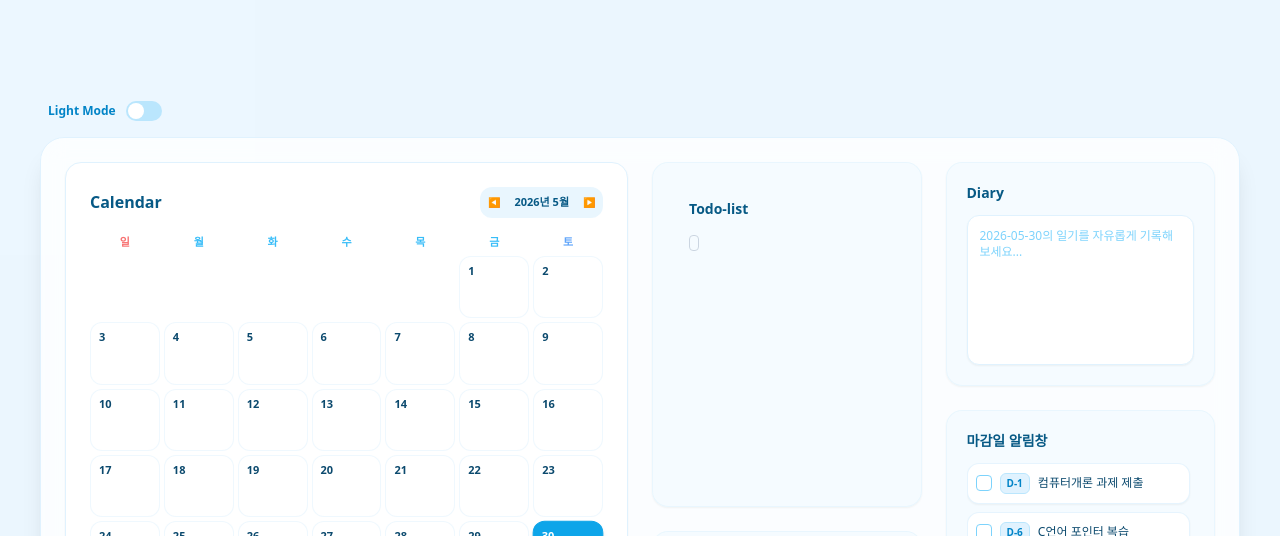
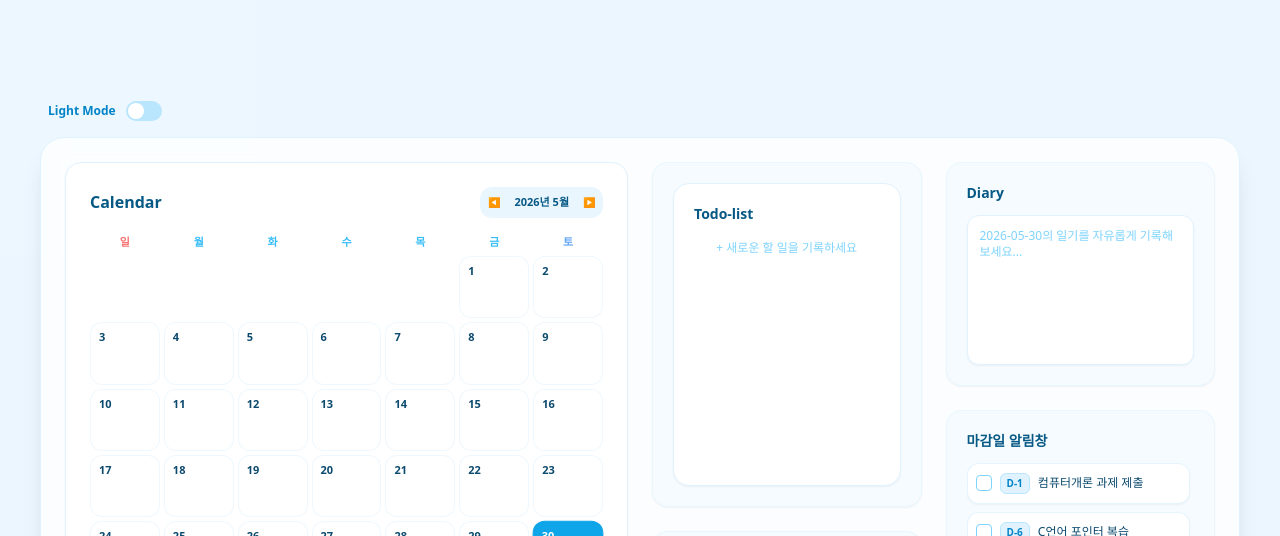
Before and after one commit to ch1030216/cs-assignment2, a Next.js app: page / in a window 1280 px wide. Shown: the top 536 px of the page. Built offline with nearby package versions, Linux system fonts and the light colour scheme.

Commit message:
todolist fixed6

```diff
--- a/src/app/components/TodoList.jsx
+++ b/src/app/components/TodoList.jsx
@@ -1,64 +1,72 @@
 "use client";
+
+import { useState } from "react";
 
 export default function TodoList({ selectedDate, todos = {}, setTodos, darkMode }) {
   const currentTodos = todos && todos[selectedDate] ? todos[selectedDate] : [];
+  const [isComposing, setIsComposing] = useState(false); // 한글 입력 상태 체크
 
-  // 줄바꿈 시 새 항목 생성
-  const handleKeyDown = (e, index) => {
+  const updateTodos = (newTodos) => {
+    setTodos({ ...todos, [selectedDate]: newTodos });
+  };
+
+  const handleKeyDown = (e, index, todo) => {
+    // 1. Enter: 다음 줄 생성
     if (e.key === "Enter") {
       e.preventDefault();
       const newTodo = { id: Date.now(), text: "", completed: false };
       const updated = [...currentTodos];
       updated.splice(index + 1, 0, newTodo);
-      setTodos({ ...todos, [selectedDate]: updated });
+      updateTodos(updated);
+    }
+    // 2. Backspace: 내용이 없으면 줄 삭제
+    else if (e.key === "Backspace" && todo.text === "") {
+      e.preventDefault();
+      if (currentTodos.length > 1) {
+        const updated = currentTodos.filter((t) => t.id !== todo.id);
+        updateTodos(updated);
+      }
     }
   };
 
-  const handleTextChange = (id, newText) => {
-    const updated = currentTodos.map((t) => (t.id === id ? { ...t, text: newText } : t));
-    setTodos({ ...todos, [selectedDate]: updated });
-  };
-
-  const handleToggle = (id) => {
-    const updated = currentTodos.map((t) => (t.id === id ? { ...t, completed: !t.completed } : t));
-    setTodos({ ...todos, [selectedDate]: updated });
-  };
-
   return (
-    <div className="w-full h-full p-4 font-sans">
-      <h2 className={`text-sm font-bold mb-4 ${darkMode ? "text-sky-400" : "text-sky-800"}`}>
-        Todo-list
-      </h2>
+    <div className={`w-full h-full p-5 rounded-2xl border ${darkMode ? "bg-slate-800 border-slate-700" : "bg-white border-sky-100 shadow-sm"}`}>
+      <h2 className={`text-sm font-bold mb-4 ${darkMode ? "text-sky-400" : "text-sky-800"}`}>Todo-list</h2>
 
       <div className="flex flex-col gap-2">
-        {/* 항목이 없을 경우 첫 줄 생성 */}
-        {currentTodos.length === 0 && (
-          <div className="flex items-center gap-3">
-            <div className="w-4 h-4 border rounded border-slate-300" />
-            <input
-              autoFocus
-              className="flex-1 bg-transparent outline-none text-xs"
-              onKeyDown={(e) => e.key === 'Enter' && setTodos({...todos, [selectedDate]: [{id: Date.now(), text: "", completed: false}]})}
-            />
-          </div>
-        )}
-
-        {/* 리스트 출력 */}
         {currentTodos.map((todo, index) => (
-          <div key={todo.id} className="flex items-center gap-3 group">
+          <div key={todo.id} className="flex items-center gap-3">
             <div
-              onClick={() => handleToggle(todo.id)}
+              onClick={() => {
+                const updated = currentTodos.map(t => t.id === todo.id ? {...t, completed: !t.completed} : t);
+                updateTodos(updated);
+              }}
               className={`w-4 h-4 rounded border cursor-pointer flex-shrink-0 ${todo.completed ? "bg-sky-500 border-sky-500" : "border-slate-300"}`}
             />
             <input
               value={todo.text}
-              onChange={(e) => handleTextChange(todo.id, e.target.value)}
-              onKeyDown={(e) => handleKeyDown(e, index)}
+              onCompositionStart={() => setIsComposing(true)}
+              onCompositionEnd={() => setIsComposing(false)}
+              onChange={(e) => {
+                const updated = currentTodos.map(t => t.id === todo.id ? {...t, text: e.target.value} : t);
+                updateTodos(updated);
+              }}
+              onKeyDown={(e) => handleKeyDown(e, index, todo)}
               placeholder="내용을 입력하세요..."
-              className="flex-1 bg-transparent outline-none text-xs text-slate-700"
+              className={`flex-1 bg-transparent outline-none text-xs ${todo.completed ? "line-through text-slate-400" : (darkMode ? "text-slate-200" : "text-slate-700")}`}
             />
           </div>
         ))}
+
+        {/* 리스트가 비었을 때 첫 줄 생성 버튼 */}
+        {currentTodos.length === 0 && (
+          <button
+            onClick={() => updateTodos([{id: Date.now(), text: "", completed: false}])}
+            className={`text-xs ${darkMode ? "text-slate-500" : "text-sky-300"}`}
+          >
+            + 새로운 할 일을 기록하세요
+          </button>
+        )}
       </div>
     </div>
   );
```
